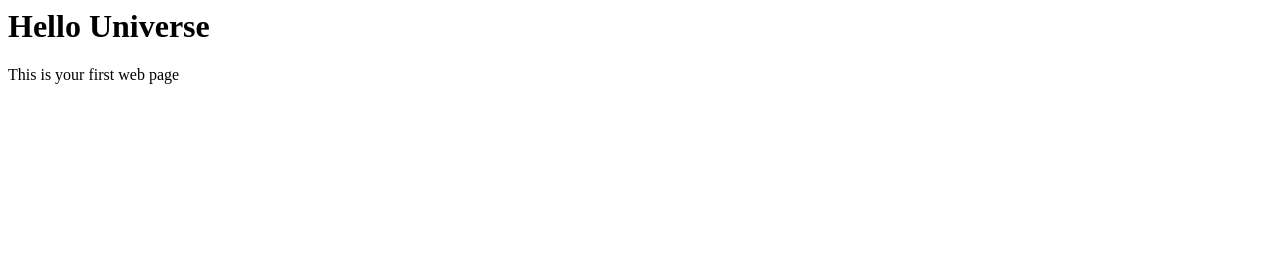
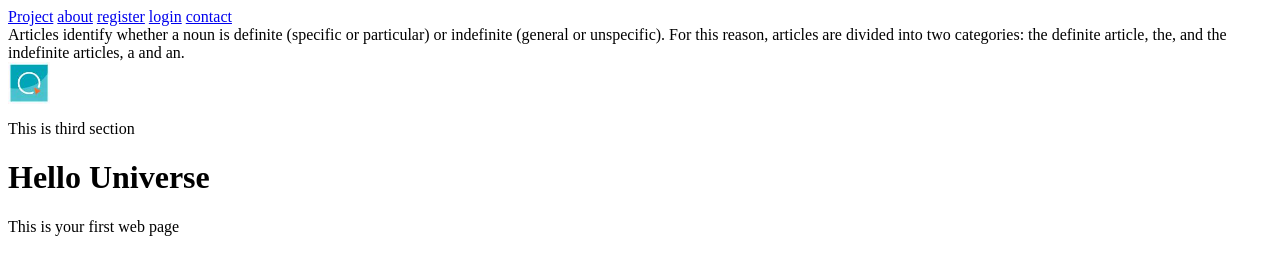
Before and after one commit to tradeville/my_project, a plain HTML site: page app/index.html in a window 1280 px wide. Drawn offline with Linux system fonts and the light colour scheme.

Commit message:
Fourth commit

```diff
--- a/app/index.html
+++ b/app/index.html
@@ -6,6 +6,25 @@
       <link rel="styleshhet" type="text/css" href="app.css">
     </head>
     <body>
+      <header>
+        <nav><a href="https://github.com/tradeville/my_project.git">Project</a>
+          <a href="/about/about.html">about</a>
+          <a href="/register/register.html">register</a>
+          <a href="/login/login.html">login</a>
+          <a href="/contact/contact.html">contact</a>
+        </nav>
+      </header>
+      <section>
+        <article>
+          Articles identify whether a noun is definite (specific or particular) or indefinite (general or unspecific). For this reason, articles are divided into two categories: the definite article, the, and the indefinite articles, a and an.
+        </article>
+      </section>
+      <section>
+        <img src="assets/th.jpg" alt="image" height="42" width="42">
+      </section>
+      <section>
+        <p>This is third section</p>
+      </section>
       <h1>Hello Universe</h1>
       <p>This is your first web page</p>
     </body>
```
Also changed, not shown: app/assets/th.jpg (added).
